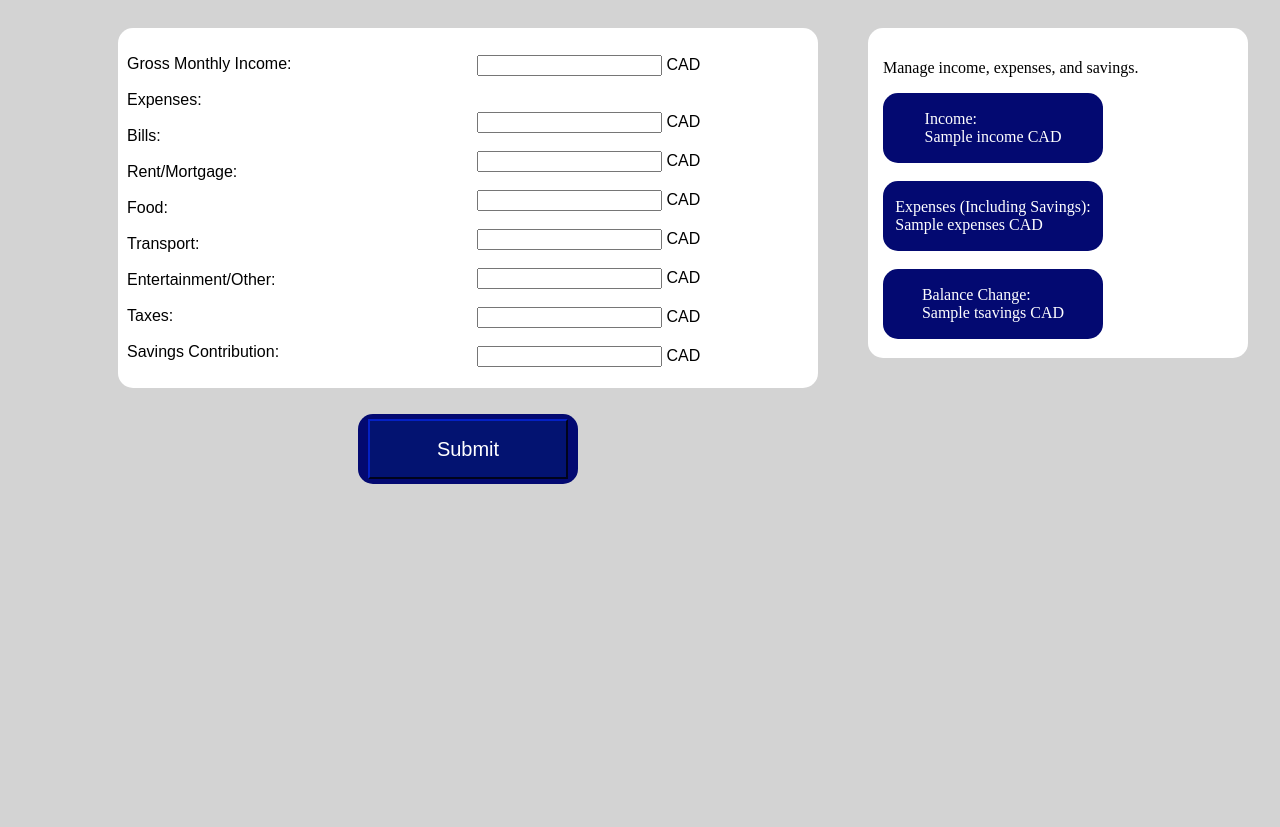
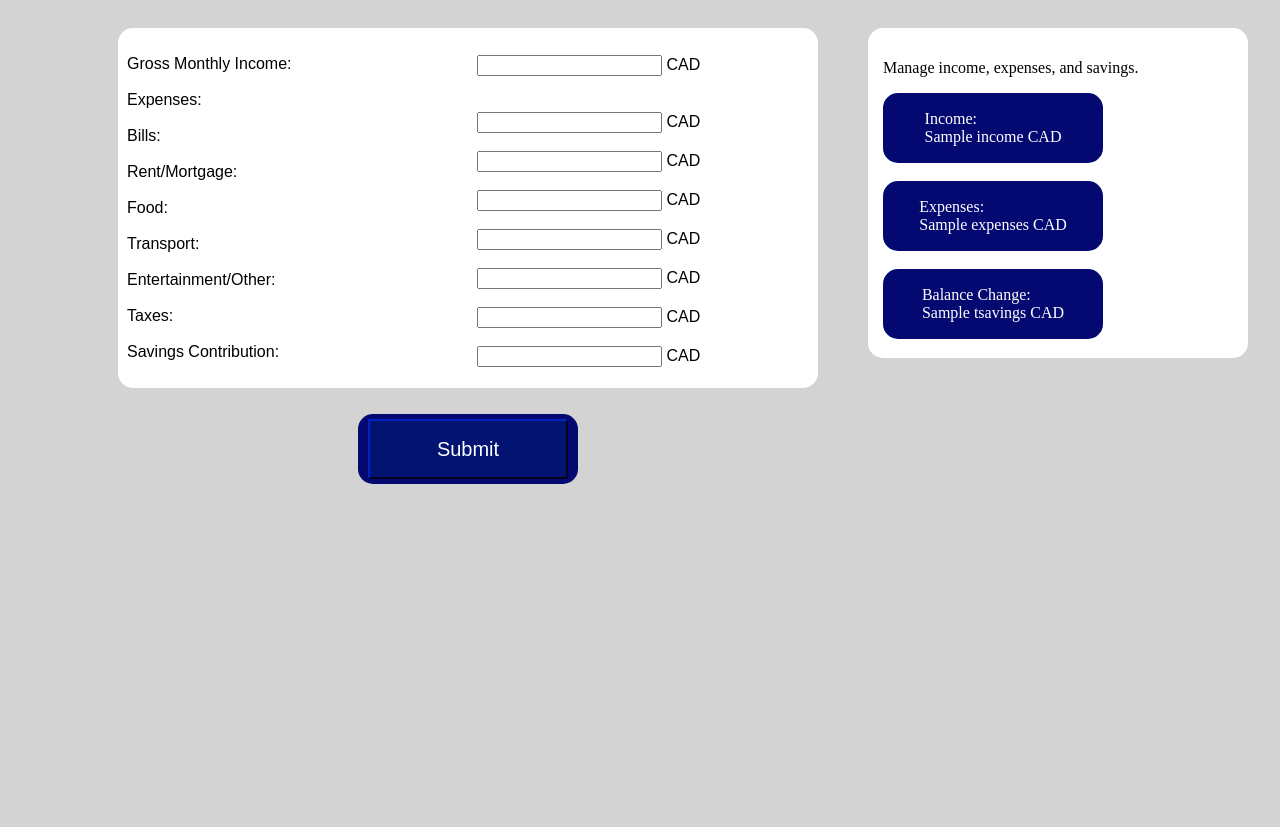
Before and after one commit to advaitmenon7/budget-app, a Flask app: template templates/dashboard.html in a window 1280 px wide; the page is wider, and only the part inside the window is pictured. Shown: the part 149-976 px from the top of that part. Run offline with Flask 2, Linux system fonts and the light colour scheme; the template is opened without the code that fills it: most values are stand-ins (such as "Sample title", 1, 10 or a date in 2020).

Commit message:
updated changes

```diff
--- a/app.py
+++ b/app.py
@@ -43,16 +43,16 @@ def handle_data():
     taxes = int(request.form.get('taxes', 0) or 0)
     income = int(request.form.get('income', 0) or 0)
     savings = int(request.form.get('savings', 0) or 0)
-    expenses = int(bills)+int(food) + int(rent) + int(transport) + int(fun) + int(taxes) + int(savings)
-    tsavings = int(income)-int(expenses)+int(savings)
+    expenses = int(bills)+int(food) + int(rent) + int(transport) + int(fun) + int(taxes)
+    tsavings = int(income)-int(expenses)
     return render_template('dashboard.html', income=income, expenses=expenses, tsavings=tsavings,
         bills = bills, food = food, rent = rent, transport = transport, fun = fun, taxes = taxes, savings = savings)
 
 @app.route('/handle_gata', methods=['POST'])
 def handle_gata():
     try:
-        time = int(request.form.get('time', 0)) / 12
-        drate = int(request.form.get('drate', 12))  # 12 or 4
+        time = float(request.form.get('time', 0)) * 12
+        drate = float(request.form.get('drate', 12))  # 12 or 4
         interest = float(request.form.get('interest', 0)) / 100
         initial = float(request.form.get('initial', 0))
 
@@ -62,7 +62,7 @@ def handle_gata():
         return render_template(
     'goals.html',
     payment=payment,
-    time=time,
+    time=time/12,
     initial=initial,
     interest=interest * 100,
     drate=drate
@@ -92,7 +92,7 @@ def handle_mata():
         pamount = round(pamount, 2)
 
         return render_template('Mortgage.html', pamount=pamount, years=years, hprice = hprice,
-            dpayment = dpayment, irate=irate)
+            dpayment = dpayment, rate=irate)
 
     except:
         return "Invalid input"
--- a/templates/dashboard.html
+++ b/templates/dashboard.html
@@ -130,7 +130,7 @@
             <p style="color:rgb(255, 255, 255);">Income: <br> {{income}} CAD</p></div>
             <br>
          <div class="bluetangle">
-            <p style="color:rgb(255, 255, 255);">Expenses (Including Savings): <br> {{expenses}} CAD</p></div>
+            <p style="color:rgb(255, 255, 255);">Expenses: <br> {{expenses}} CAD</p></div>
             <br>
          <div class="bluetangle">
             <p style="color:rgb(255, 255, 255);">Balance Change: <br> {{tsavings}} CAD</p></div>
```
